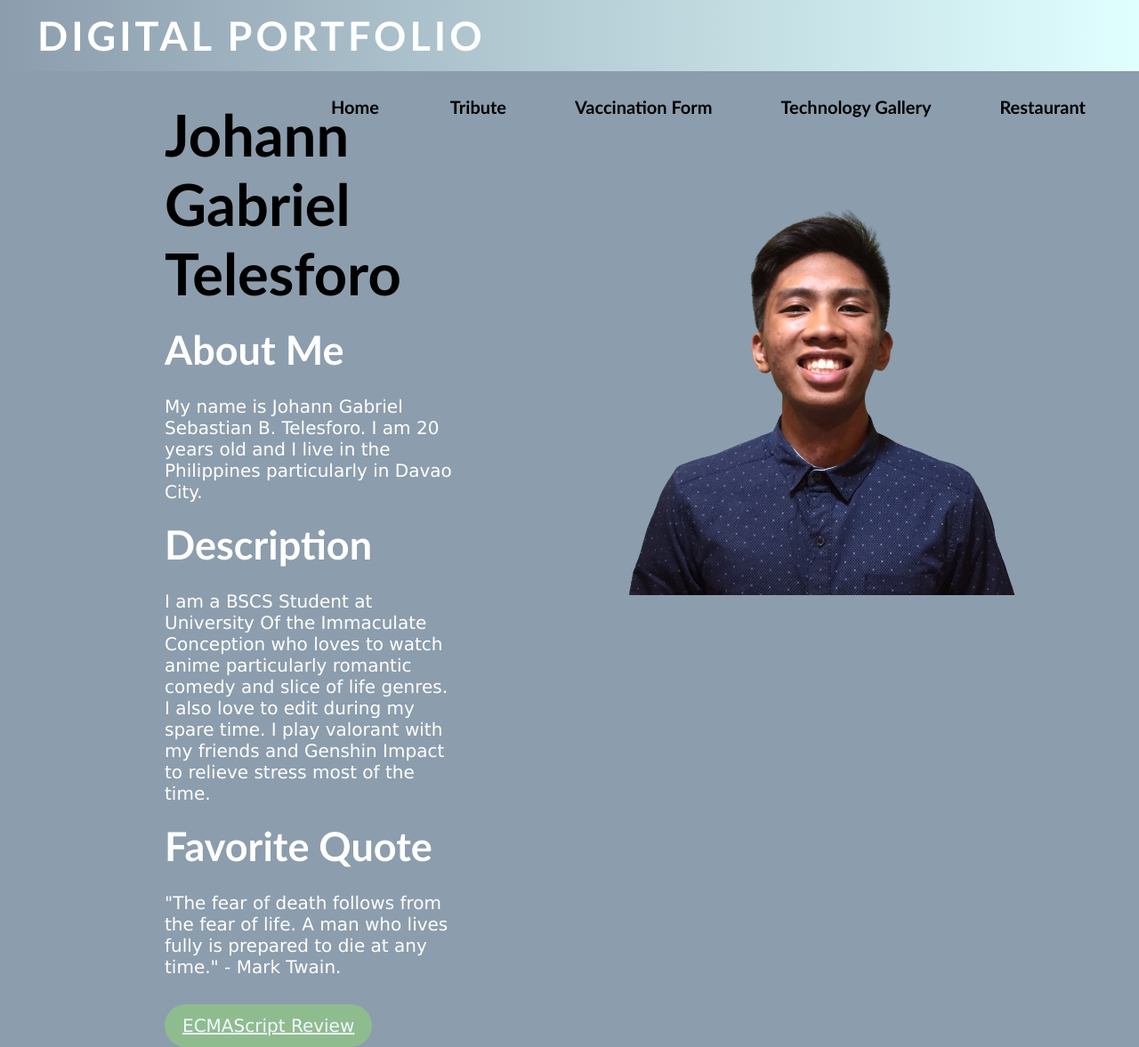
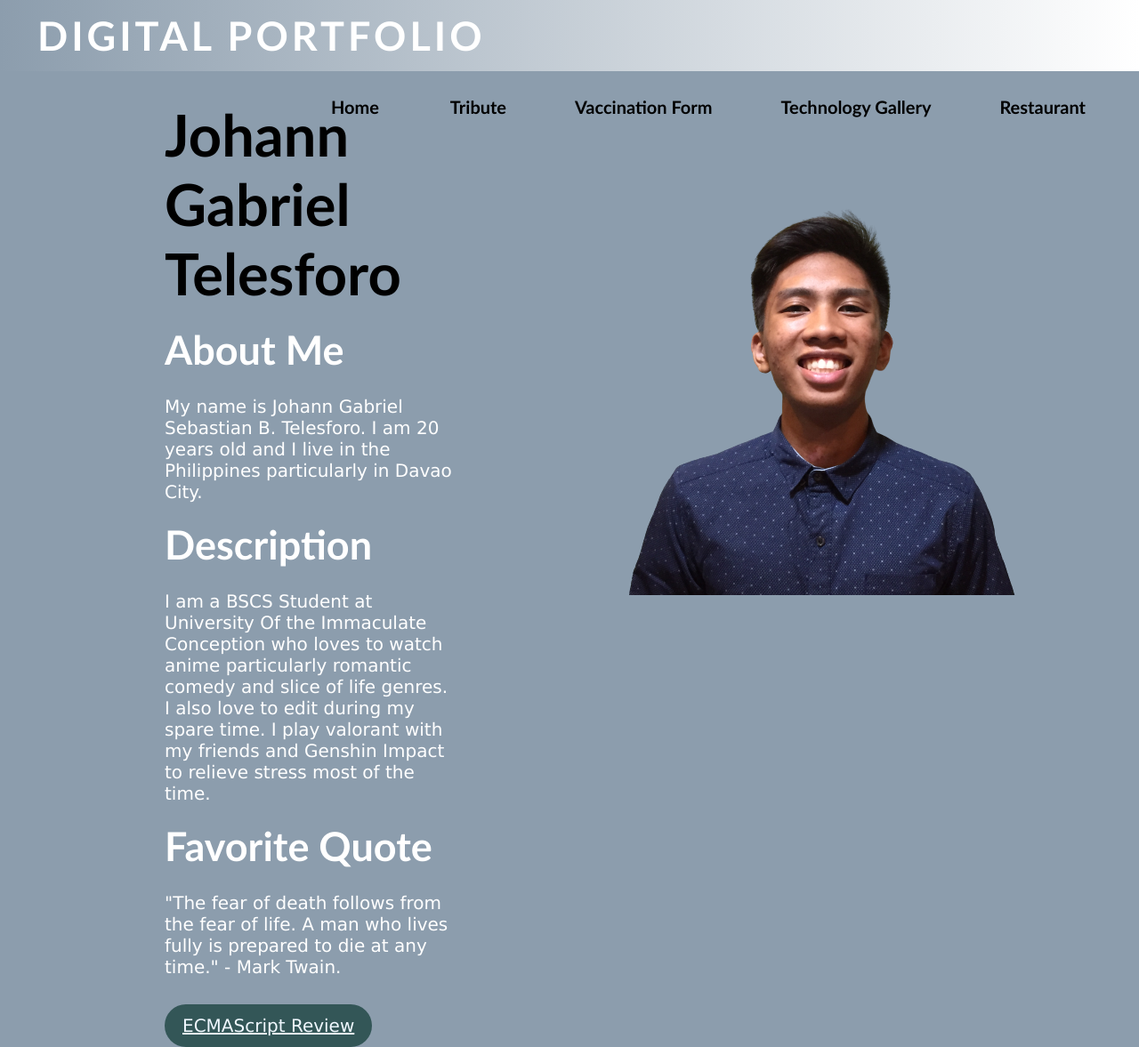
Before and after one commit to johanntelesforo/johanngabrieltelesforo, a plain HTML site: page index.html in a window 1280 px wide. Shown: the whole page at 89% size. Drawn offline with Linux system fonts and the light colour scheme.

Commit message:
changes to colors

```diff
--- a/index.css
+++ b/index.css
@@ -5,7 +5,7 @@
 }
 
 .navbar {
-    background: linear-gradient(to left,lightcyan, #8c9dad);
+    background: linear-gradient(to left,white, #8c9dad);
     color:#d8d8d8;
     border-bottom: 0.5px, solid, white;
     width: 100%;
@@ -132,9 +132,9 @@ img{
 
 .review{
     margin-top : 20px;
-    background-color: darkseagreen;
+    background-color: rgb(51, 86, 87);
     cursor: pointer;
-    color: black;
+    color: white;
     padding: 12px 20px;
     float: left;
     border: 0;
```
